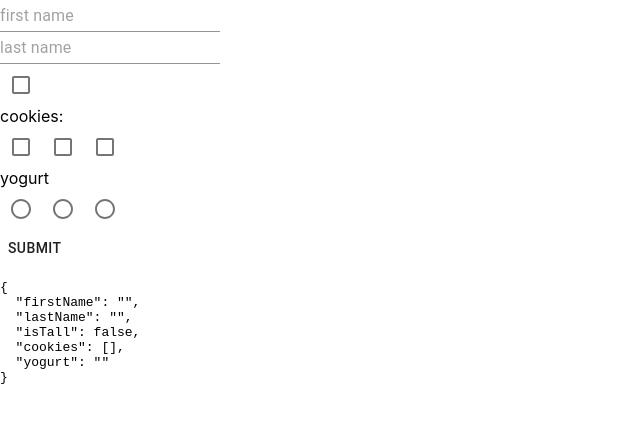
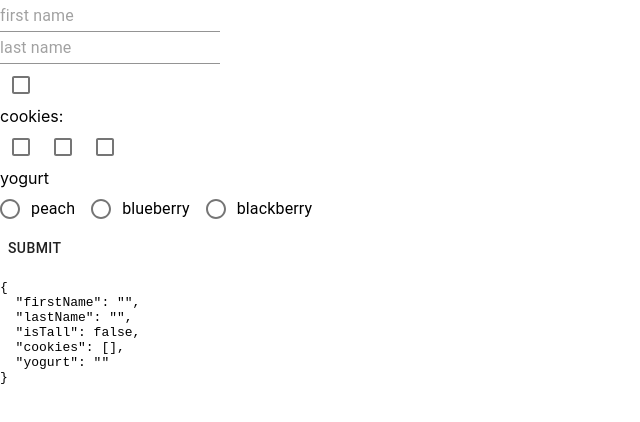
Before and after one commit to mikealessi24/formik-example, a React (Create React App) app: page / in a window 1280 px wide. Shown: the top 422 px of the page, without its empty margins (0-640 px from the left). Built offline with nearby package versions, Linux system fonts and the light colour scheme.

Commit message:
created my own MyRadio component to simplify accessing the label

```diff
--- a/src/App.js
+++ b/src/App.js
@@ -1,6 +1,18 @@
 import React from "react";
-import { Formik, Field, Form } from "formik";
-import { TextField, Button, Checkbox, Radio } from "@material-ui/core";
+import { Formik, Field, Form, useField } from "formik";
+import {
+  TextField,
+  Button,
+  Checkbox,
+  Radio,
+  FormControlLabel,
+} from "@material-ui/core";
+
+function MyRadio({ label, ...props }) {
+  const [field] = useField(props);
+
+  return <FormControlLabel {...field} control={<Radio />} label={label} />;
+}
 
 function App() {
   return (
@@ -61,9 +73,20 @@
               as={Checkbox}
             />
             <div>yogurt</div>
-            <Field name="yogurt" type="radio" value="peach" as={Radio} />
-            <Field name="yogurt" type="radio" value="blueberry" as={Radio} />
-            <Field name="yogurt" type="radio" value="blackberry" as={Radio} />
+            <MyRadio name="yogurt" type="radio" value="peach" label="peach" />
+            <MyRadio
+              name="yogurt"
+              type="radio"
+              value="blueberry"
+              label="blueberry"
+            />
+            <MyRadio
+              name="yogurt"
+              type="radio"
+              value="blackberry"
+              label="blackberry"
+            />
+
             <div>
               <Button disabled={isSubmitting} type="submit">
                 Submit
```
Also changed, not shown: 1 other file (tests, documents, lock files or other folders).
